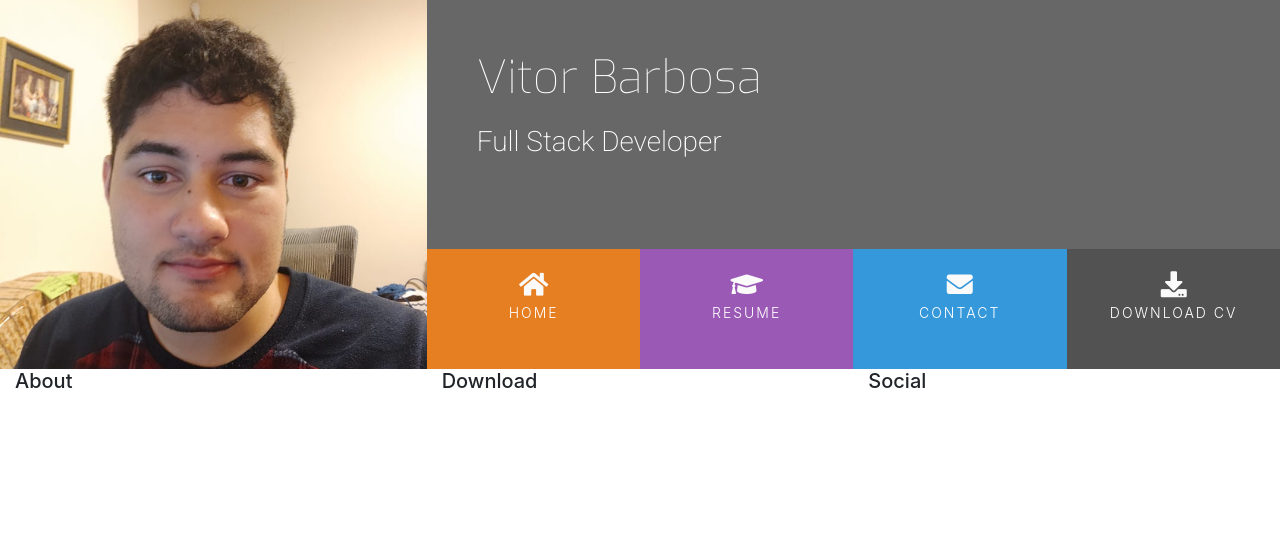
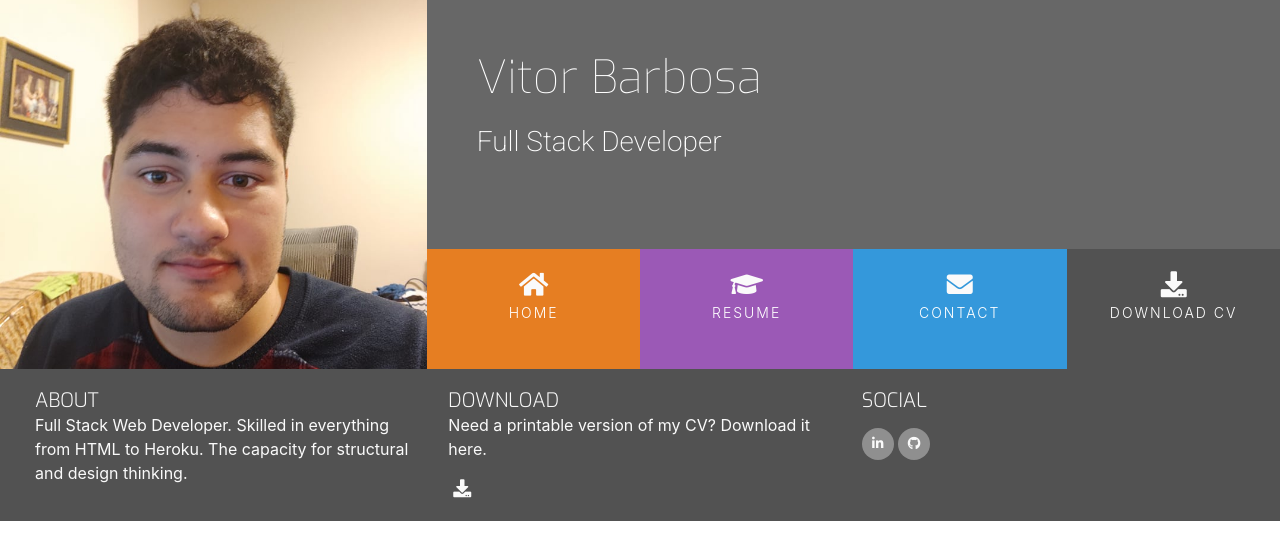
Before and after one commit to VitorBarbosaDev/MyResumeProject, a plain HTML site: page index.html in a window 1280 px wide. Drawn offline with nearby package versions, Linux system fonts and the light colour scheme.

Commit message:
added footer

```diff
--- a/assets/css/style.css
+++ b/assets/css/style.css
@@ -25,6 +25,22 @@
 }
 
 /*Special Paddings/Margins/Text*/
+h1, h2, h3, h4, h5, h6 {
+	margin : 0;
+}
+.uppercase {
+	text-transform : uppercase;
+}
+.general-sub {
+	font-family : "Exo", sans-serif;
+	font-weight : 300;
+	color: #fafafa;
+}
+
+.inline-block {
+	display: inline-block;
+}
+
 /*Headings*/
 header {
 	margin : 0;
@@ -116,3 +132,55 @@ header {
 	background : rgba(0, 0, 0, 0.2);
 	height     : 120px;
 }
+
+/*Footer*/
+footer {
+	background-color : #525252;
+	color: #fafafa;
+	min-height        : 120px;
+	margin: 0;
+
+}
+
+.cv-pdf i {
+	font-size : 18px;
+	color     : #fafafa;
+	text-align: center;
+	padding-left: 5px;
+	transition: all .35s ease-in-out;
+	-moz-transition: all .35s ease-in-out;
+	-webkit-transition: all .35s ease-in-out;
+	-o-transition: all .35s ease-in-out;
+}
+
+.cv-pdf i:hover {
+	color : #e84610;
+}
+
+.social-links{
+	padding-top: 15px;
+}
+
+.social-links li a i {
+	width         : 32px;
+	height        : 32px;
+	padding       : 12px 0;
+	border-radius : 50%;
+	font-size     : 13px;
+	line-height   : 7px;
+	text-align    : center;
+	color         : #fafafa;
+	background    : #8f8f8f;
+	transition       : all .35s ease-in-out;
+	-moz-transition  : all .35s ease-in-out;
+	-webkit-transition : all .35s ease-in-out;
+	-o-transition    : all .35s ease-in-out;
+}
+
+.social-links li a i:hover {
+	background : #e84610;
+}
+
+#footer-details{
+	padding: 20px;
+}
--- a/index.html
+++ b/index.html
@@ -47,10 +47,16 @@
 
 </section>
 <footer class="container-fluid">
-<div class="row">
-	<div class="col-sm-4"> <h5 class="uppercase general-sub">About</h5></div>
-	<div class="col-sm-4"><h5 class="uppercase general-sub">Download</h5></div>
-	<div class="col-sm-4"><h5 class="uppercase general-sub">Social</h5></div>
+<div id="footer-details" class="row">
+	<div class="col-sm-4"> <h5 class="uppercase general-sub">About</h5>
+		<p class="inline-block">Full Stack Web Developer. Skilled in everything from HTML to Heroku. The capacity for structural and design thinking. </p>
+	</div>
+	<div class="col-sm-4"><h5 class="uppercase general-sub">Download</h5> <p>Need a printable version of my CV?
+	                                                                         Download it here.</p> <a href="assets/cv/sample-cv.pdf" target="_blank" class="cv-pdf"><i class="fa fa-download" aria-hidden="true"></i><span class="sr-only">Download link.</span></a></div>
+	<div class="col-sm-4"><h5 class="uppercase general-sub">Social</h5><ul class="list-inline social-links">
+		<li class="list-inline-item"><a href="https://www.linkedin.com/in/vitor-barbosa-0912121b9/" target="_blank"><i class="fab fa-linkedin-in"></i><span class="sr-only">LinkedIn</span></a></li>
+		<li class="list-inline-item"><a href="https://github.com/VitorBarbosaDev" target="_blank"><i class="fab fa-github"></i><span class="sr-only">GitHub</span></a></li>
+		</ul></div>
 </div>
 </footer>
 
```
